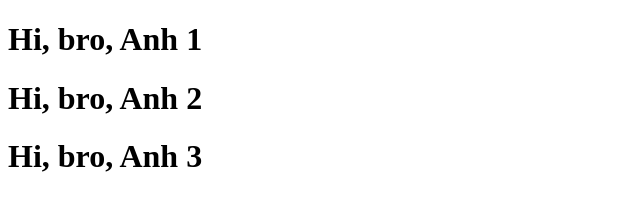
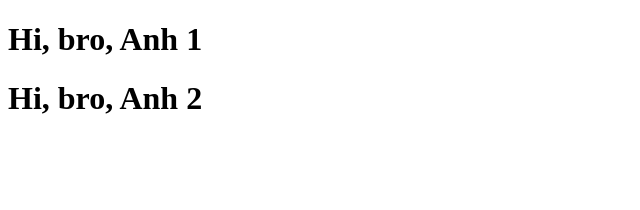
Before and after one commit to anhnguyenvan-agilityio/practice-git, a plain HTML site: page index.html in a window 1280 px wide. Shown: the whole page, without its empty margins (0-640 px from the left). Drawn offline with Linux system fonts and the light colour scheme.

Commit message:
remove 3

```diff
--- a/index.html
+++ b/index.html
@@ -11,7 +11,6 @@
 <body>
     <h1>Hi, bro, Anh 1</h1>
     <h1>Hi, bro, Anh 2</h1>
-    <h1>Hi, bro, Anh 3</h1>
 </body>
 
 </html>
```
